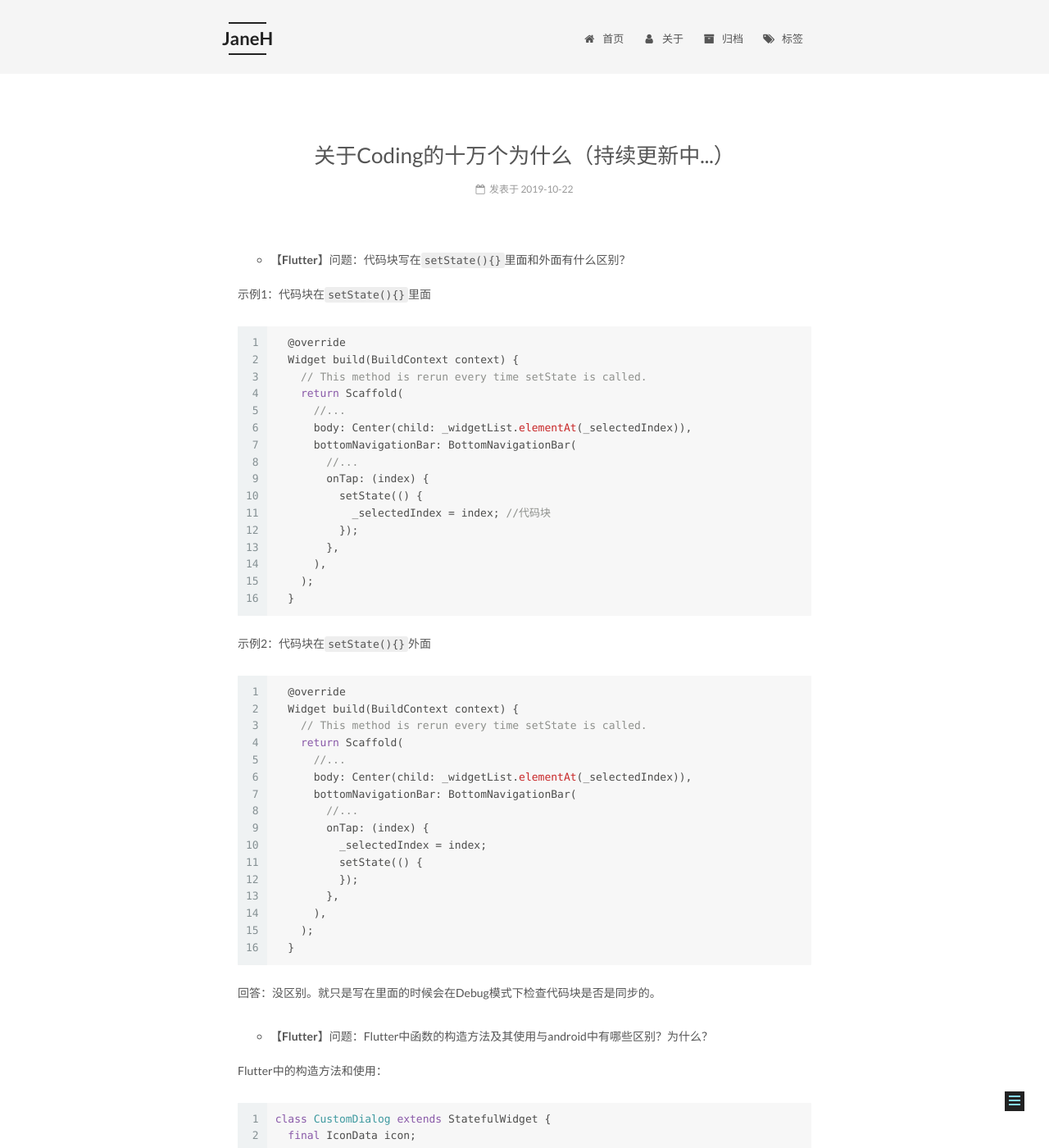
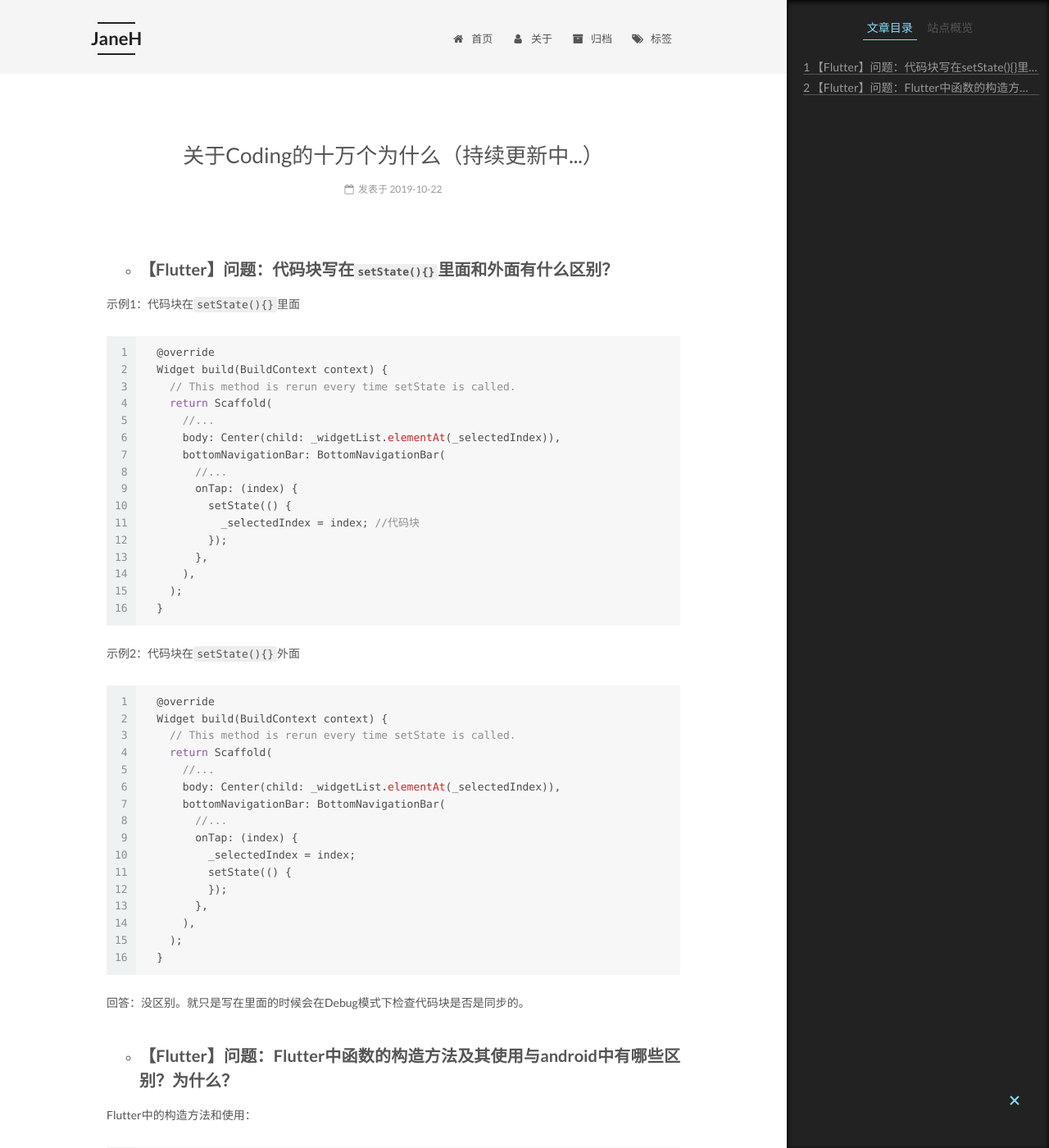
Before and after one commit to janehoo/janehoo.github.io, a Jekyll site: the page built from _posts/2019-10-22-关于Coding的十万个为什么.md, in a window 1280 px wide and 1400 px high. Shown: the whole window at 82% size. Built offline with Jekyll 4.4.1, drawn with Linux system fonts in a browser that asks for light colours.

Commit message:
更新目录，十万个为什么

````diff
--- a/_posts/2019-10-22-关于Coding的十万个为什么.md
+++ b/_posts/2019-10-22-关于Coding的十万个为什么.md
@@ -5,7 +5,7 @@ tags:
 - coding
 - Flutter
 ---
-- 【**Flutter**】问题：代码块写在`setState(){}`里面和外面有什么区别？
+- ### 【**Flutter**】问题：代码块写在`setState(){}`里面和外面有什么区别？
 
 示例1：代码块在`setState(){}`里面
 ```dart
@@ -47,7 +47,7 @@ tags:
 ```
 回答：没区别。就只是写在里面的时候会在Debug模式下检查代码块是否是同步的。
 
-- 【**Flutter**】问题：Flutter中函数的构造方法及其使用与android中有哪些区别？为什么？
+- ### 【**Flutter**】问题：Flutter中函数的构造方法及其使用与android中有哪些区别？为什么？
 
 Flutter中的构造方法和使用：
 ```dart
````
